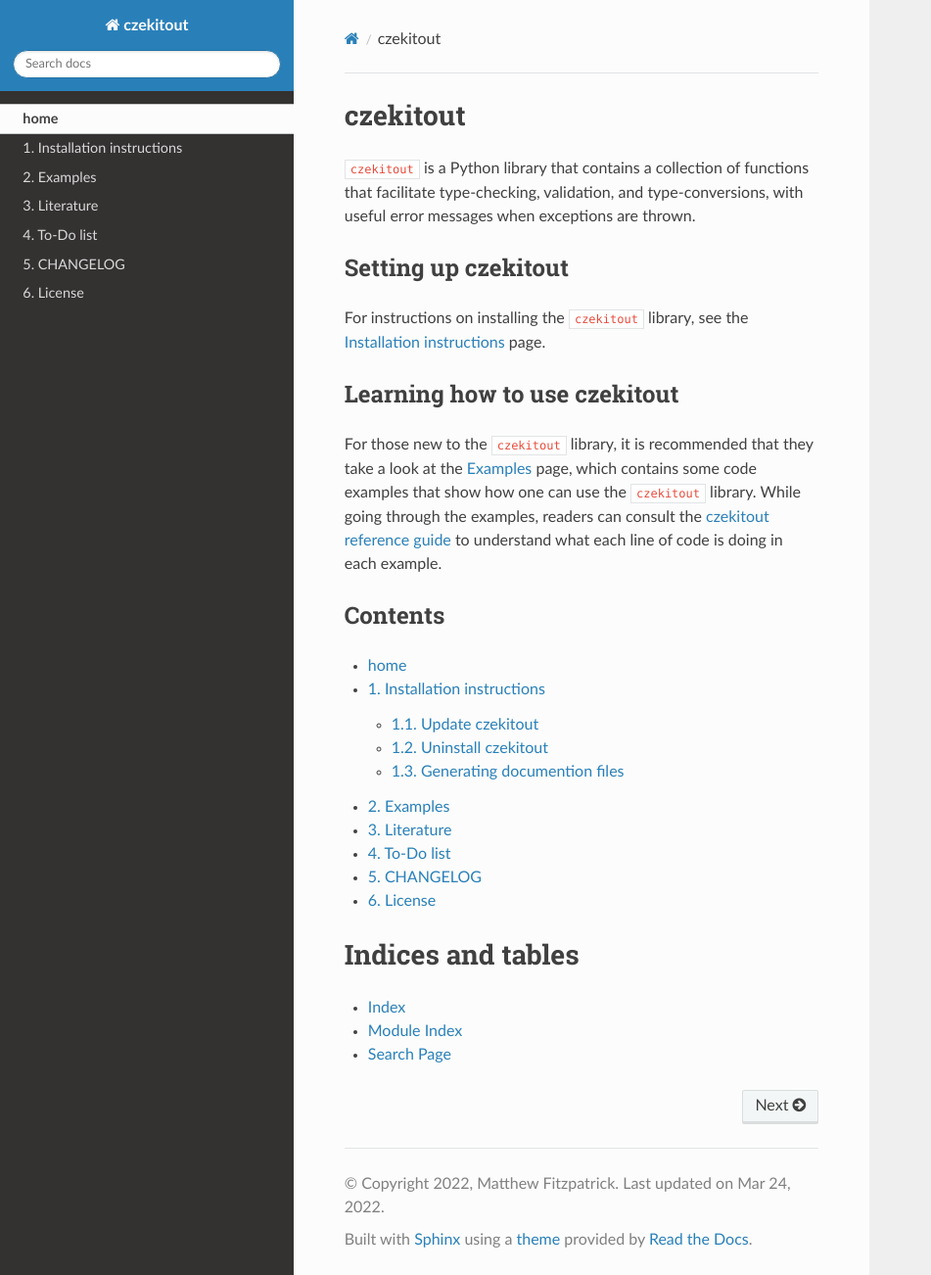
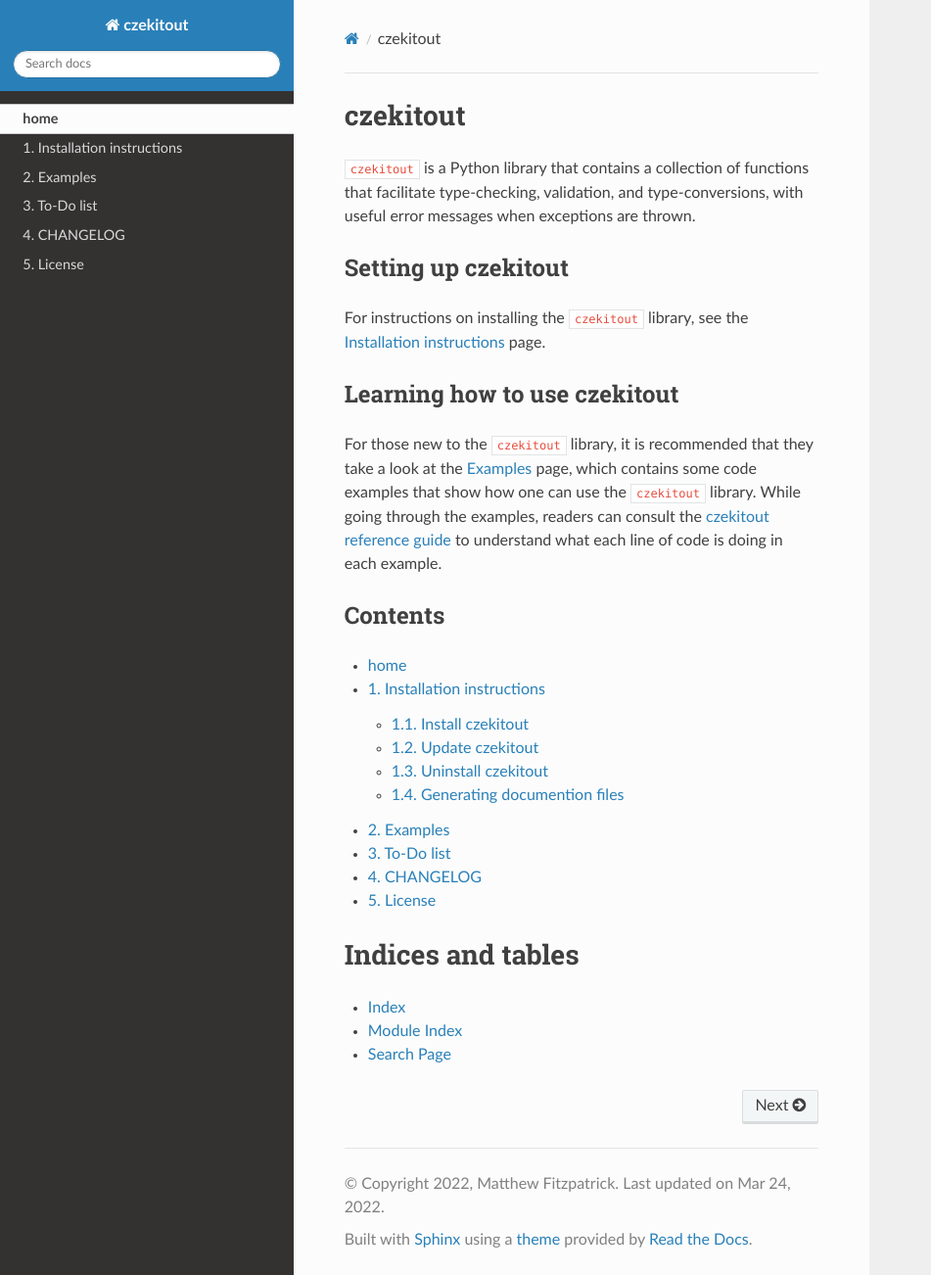
Before and after one commit to mrfitzpa/czekitout, a Sphinx documentation site: the page built from docs/index.rst, in a window 1280 px wide and 1302 px high. Shown: the whole window at 98% size, without its empty margins (0-951 px from the left). Built offline with Sphinx 7.4.7 and the Read the Docs theme 2.0.0, drawn with Linux system fonts in a browser that asks for light colours; pages that are not in the unit, such as notebooks, are missing from menus; the version number is read from the project's files by our own code.

Commit message:
Removed literature section from documentation as it is overkill.

```diff
--- a/docs/INSTALL.rst
+++ b/docs/INSTALL.rst
@@ -2,6 +2,9 @@
 
 Installation instructions
 =========================
+
+Install czekitout
+-----------------
 
 First, open up the appropriate command line interface. On Unix-based systems,
 you would open a terminal. On Windows systems you would open an Anaconda Prompt
--- a/docs/index.rst
+++ b/docs/index.rst
@@ -11,7 +11,6 @@ Contents
    INSTALL
    Reference <_autosummary/czekitout>
    examples
-   literature
    todo
    changelog
    license
--- a/docs/literature.rst
+++ /dev/null
@@ -1,5 +0,0 @@
-Literature
-==========
-
-There are currently no references that are cited in the ``czekitout``
-documentation.
```
